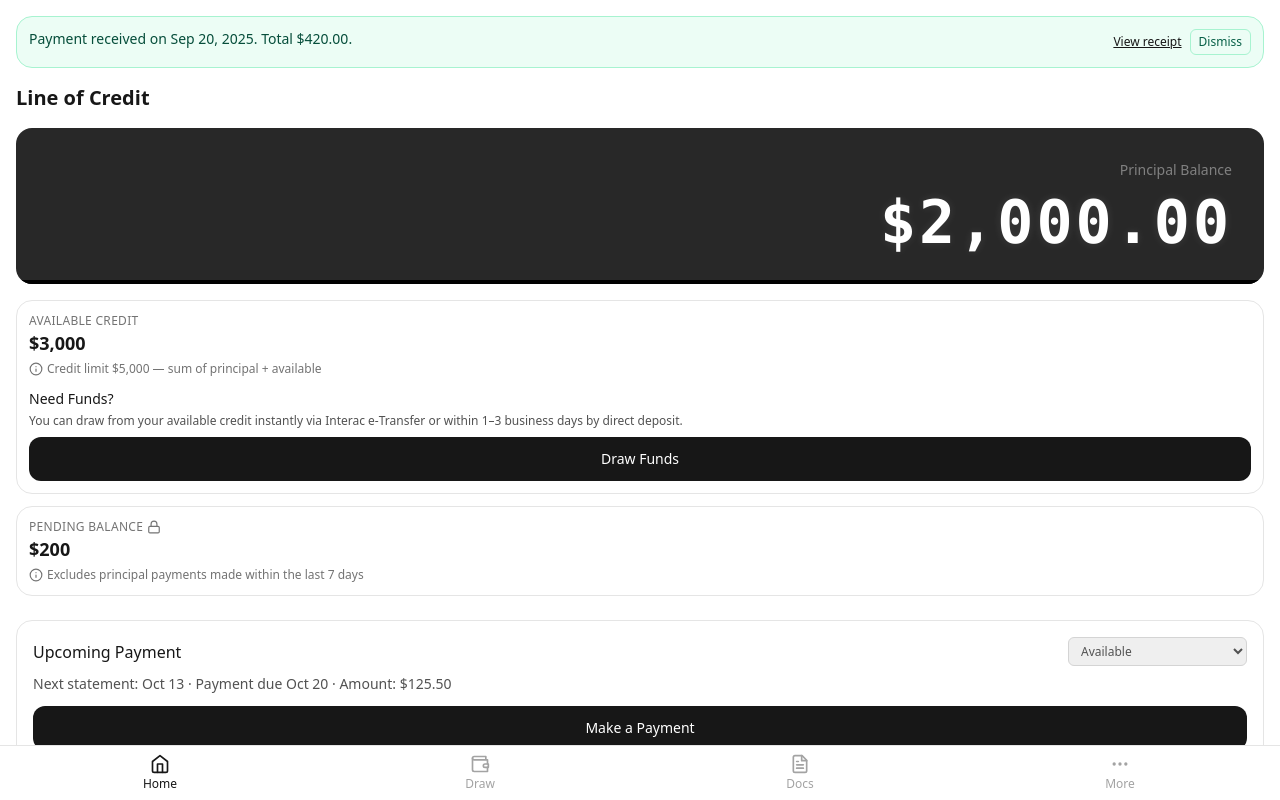
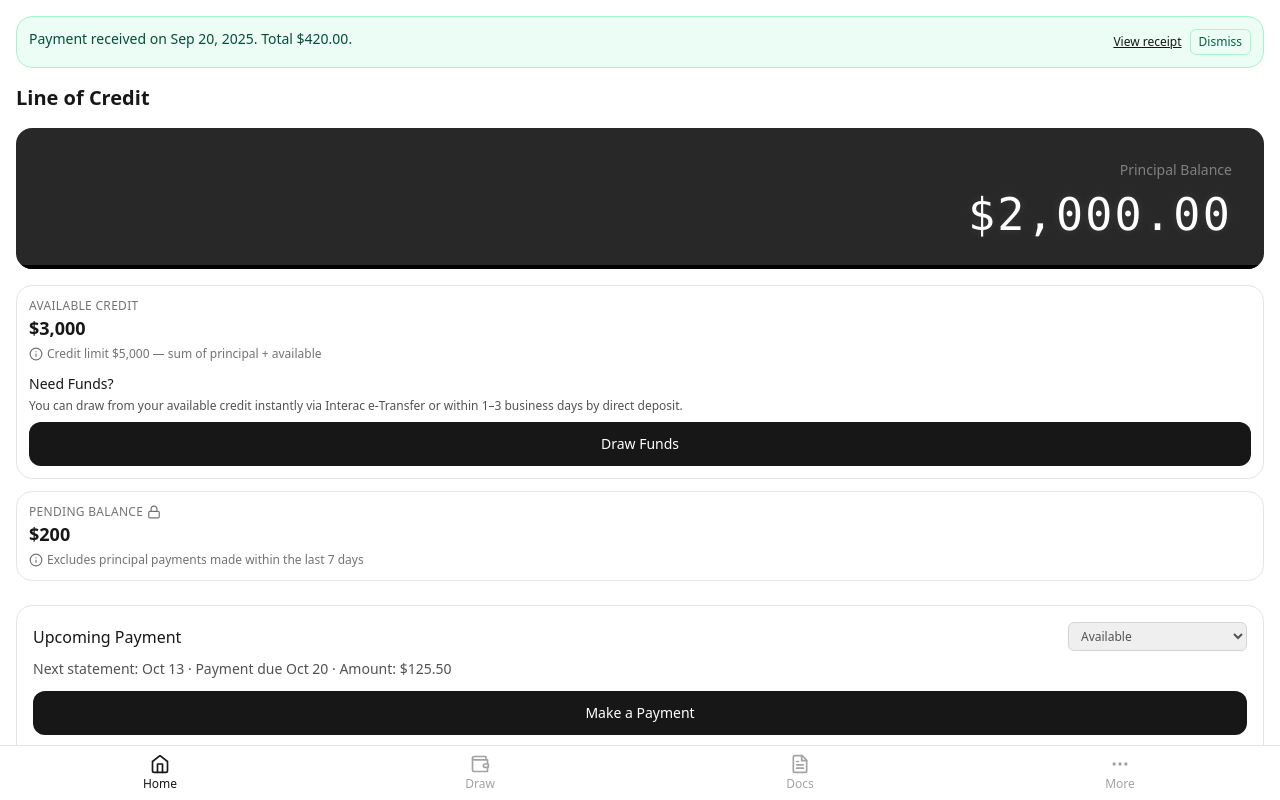
Before and after one commit to ThomasYuen-Design/TestLoan, a React (Vite) app: page / in a window 1280 px wide. Shown: the top 800 px of the page. Built offline with nearby package versions, Linux system fonts and the light colour scheme.

Commit message:
update scrolling and update font size

```diff
--- a/loc_customer_portal_active_member_mvp.jsx
+++ b/loc_customer_portal_active_member_mvp.jsx
@@ -1,4 +1,4 @@
-import React, { useState } from "react";
+import React, { useState, useRef } from "react";
 import { Home, Wallet, FileText, MoreHorizontal, Lock, Info, Clock, X, ArrowLeft } from "lucide-react";
 
 /**
@@ -234,6 +234,9 @@ function HomePage({ onNavigatePayments, onNavigateDraw, pendingDraws, totalDrawn
   const [showExtraPrincipal, setShowExtraPrincipal] = useState(false);
   const [showPayInFull, setShowPayInFull] = useState(false);
 
+  // Ref for scrolling to Upcoming Payment section
+  const upcomingPaymentRef = useRef(null);
+
   // Recent activity preview (3–4 items). Amount sign: payments positive, draws negative.
   const recentActivity = [
     { date: "Sep 20, 2025", type: "payment", amount: 420.0, principal: 140.0, interest: 260.0, fees: 20.0, method: "PAD", ref: "9F2-K7T" },
@@ -249,6 +252,16 @@ function HomePage({ onNavigatePayments, onNavigateDraw, pendingDraws, totalDrawn
 
   // Combine recent activity with pending draws
   const combinedActivity = [...pendingDraws, ...recentActivity].slice(0, 4);
+
+  // Function to scroll to Upcoming Payment section
+  const scrollToUpcomingPayment = () => {
+    if (upcomingPaymentRef.current) {
+      upcomingPaymentRef.current.scrollIntoView({
+        behavior: 'smooth',
+        block: 'start'
+      });
+    }
+  };
 
   return (
     <div className="p-4">
@@ -287,11 +300,12 @@ function HomePage({ onNavigatePayments, onNavigateDraw, pendingDraws, totalDrawn
       <div className="w-full bg-[#282828] rounded-2xl p-8 mb-4 relative overflow-hidden">
         <div className="text-right">
           <div className="text-sm text-[#808080] mb-3 font-medium">Principal Balance</div>
-          <div className="text-6xl font-black text-white" style={{
+          <div className="font-normal text-white" style={{
             fontFamily: 'ui-monospace, SFMono-Regular, "SF Mono", Consolas, "Liberation Mono", Menlo, monospace',
             letterSpacing: '0.05em',
             textShadow: '0 0 10px rgba(255, 255, 255, 0.1)',
-            lineHeight: '1'
+            lineHeight: '1',
+            fontSize: '45px'
           }}>
             $2,000.00
           </div>
@@ -324,7 +338,9 @@ function HomePage({ onNavigatePayments, onNavigateDraw, pendingDraws, totalDrawn
       </div>
 
       {/* Upcoming Payment */}
-      <UpcomingPaymentSection paymentState={paymentState} setPaymentState={setPaymentState} />
+      <div ref={upcomingPaymentRef}>
+        <UpcomingPaymentSection paymentState={paymentState} setPaymentState={setPaymentState} />
+      </div>
 
       {/* Recent Activity */}
       <RecentPaymentsSection payments={combinedActivity} onNavigatePayments={onNavigatePayments} onSelect={(p) => { setSelectedTxn(p); setShowReceiptModal(true); }} />
@@ -369,6 +385,8 @@ function HomePage({ onNavigatePayments, onNavigateDraw, pendingDraws, totalDrawn
             onPaymentSubmitted={(amount) => {
               setPaymentState("adjusted");
               setShowExtraPrincipal(false);
+              // Scroll to Upcoming Payment section to show the update
+              setTimeout(() => scrollToUpcomingPayment(), 100);
             }}
           />
         </Modal>
@@ -384,6 +402,8 @@ function HomePage({ onNavigatePayments, onNavigateDraw, pendingDraws, totalDrawn
             onPayoffScheduled={() => {
               setPaymentState("payoff_scheduled");
               setShowPayInFull(false);
+              // Scroll to Upcoming Payment section to show the update
+              setTimeout(() => scrollToUpcomingPayment(), 100);
             }}
           />
         </Modal>
```
